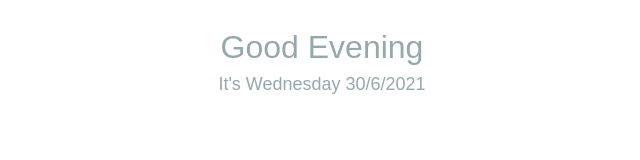
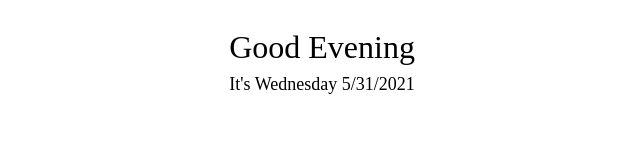
Before and after one commit to ivorydigitalhub/Notion-Today-Date, a plain HTML site: page date.html in a window 1280 px wide. Shown: the whole page, without its empty margins (318-958 px from the left). Drawn offline with Linux system fonts and the light colour scheme.

Commit message:
Update and rename weather.html to date.html

```diff
--- a/weather.html
+++ b/date.html
@@ -7,9 +7,9 @@
     <title>IvoryDigitalHub</title>
     <style>
         #lbl {
-            font-family: Sans-Serif;
+            font-family: Serif;
             font-size: xx-large;
-            color: #95A8AC;
+            color: #818B95C;
             padding: 15px;
             border: none;
             text-align: center;
@@ -43,7 +43,7 @@
     var today = new Date();
     var hrs = today.getHours();
     var dayOfWeek = weekday[today.getDay()];
-    var date = dayOfWeek+" " + today.getDate() + "/" +(today.getMonth()+1) +'/'+today.getFullYear()  ;
+    var date = dayOfWeek+" " + today.getMonth() + "/" +(today.getDate()+1) +'/'+today.getFullYear()  ;
 
     var greet;
 
```
